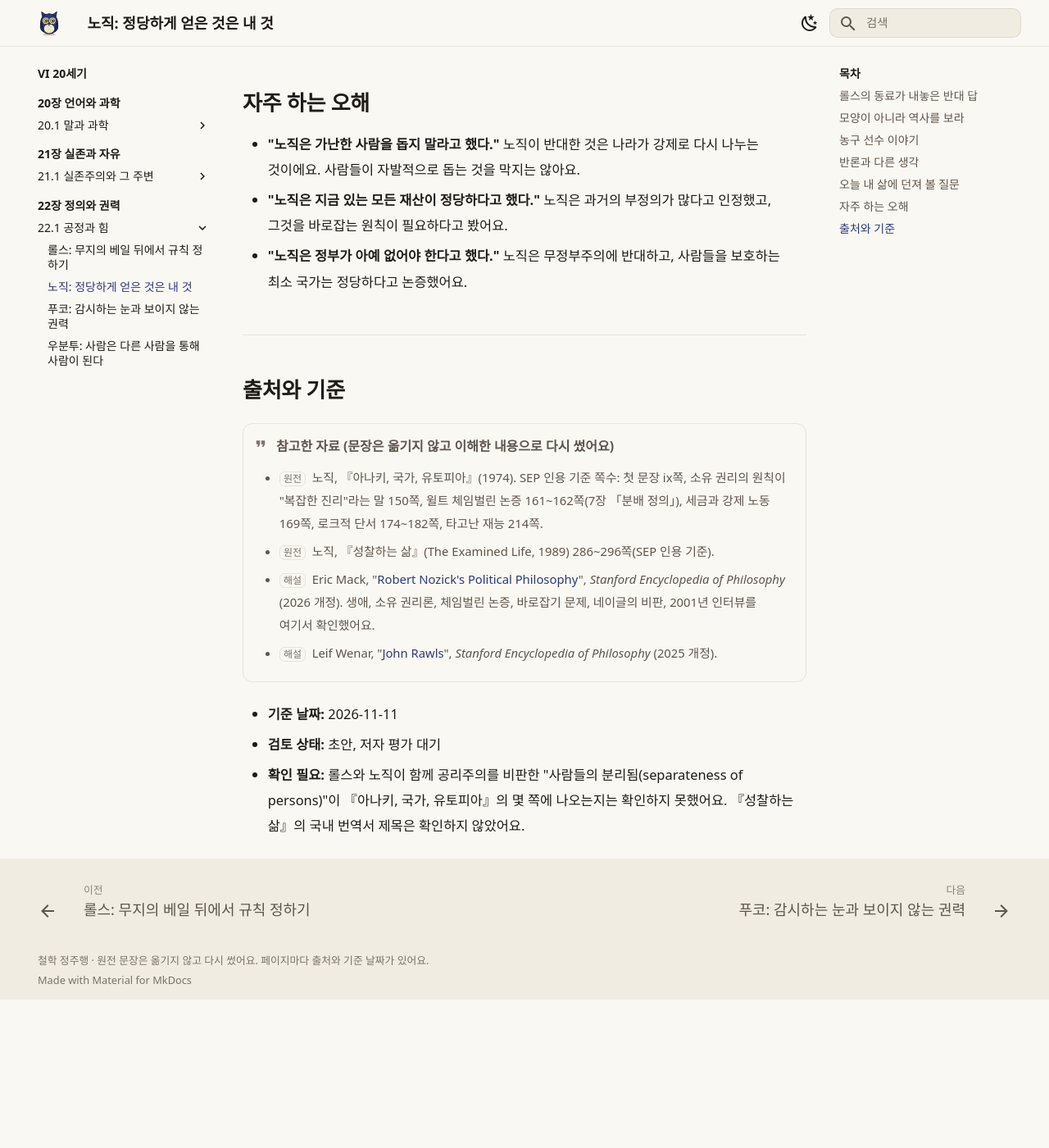
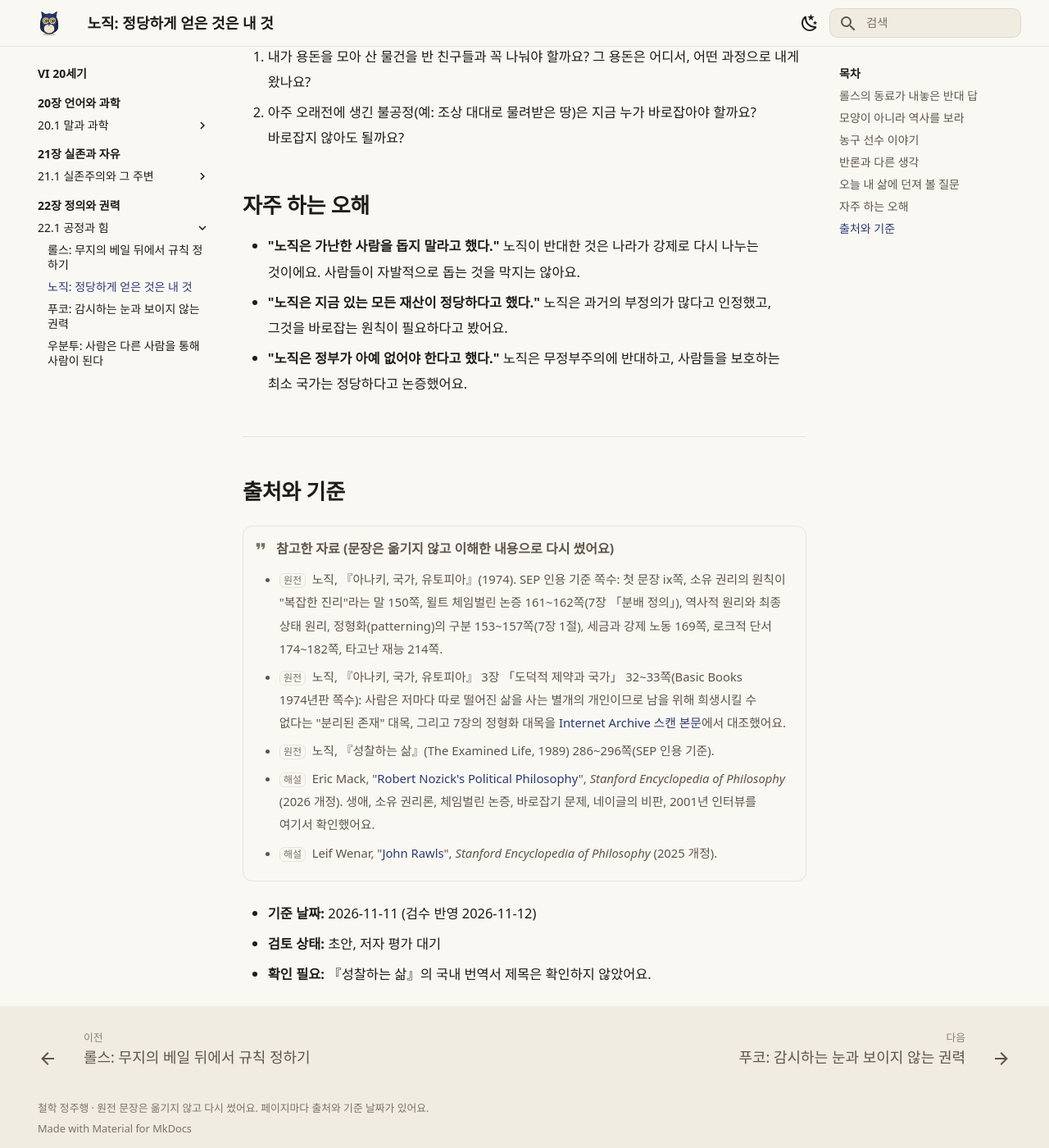
Before and after one commit to philosophy-jungjuhang/philosophy_jungjuhang, an MkDocs documentation site: the page built from docs/part6/ch22/nozick.md, in a window 1280 px wide and 1400 px high, scrolled down 3039 px. Shown: the whole window at 82% size. Built offline with MkDocs 1.6.1 and Material for MkDocs 9.7.7, drawn with Linux system fonts in a browser that asks for light colours; some web fonts are replaced; before the commit the page ends 4258 px from its top, so only the background shows below that; some of the changed text lies outside the part shown.

Commit message:
검수 반영 중간 저장
Co-Authored-By: Claude Opus 5.5 <noreply@anthropic.com>
Claude-Session: https://claude.ai/code/session_01VYi7RXot3yHxGd2ycmUmGA

```diff
--- a/docs/part6/ch22/nozick.md
+++ b/docs/part6/ch22/nozick.md
@@ -15,9 +15,9 @@
 
 ## 모양이 아니라 역사를 보라
 
-노직은 분배 정의에 관한 이론들을 두 종류로 나눠요. 하나는 지금 사람들이 가진 몫이 어떤 "모양"이나 "목표"에 맞는지를 보는 이론이에요. 모두가 똑같아야 한다, 가장 어려운 사람이 가장 나아야 한다, 각자 일한 만큼 받아야 한다 같은 생각이에요. 다른 하나는 그 몫이 어떤 과정을 거쳐 생겼는지, 곧 역사를 보는 이론이에요.
+노직은 분배 정의에 관한 이론들을 두 가지 잣대로 나눠요. 첫째 잣대는 무엇을 보느냐예요. 지금 누가 얼마를 가졌는지라는 결과만 보는 최종 상태 원리(end-result principle)가 있고, 그 몫이 어떤 과정을 거쳐 생겼는지, 곧 역사를 보는 역사적 원리(historical principle)가 있어요. 둘째 잣대는 분배가 정해진 "모양"을 따라야 하느냐예요. "각자 일한 만큼", "각자 필요한 만큼"처럼 어떤 기준에 맞춰 몫이 달라져야 한다는 원리를 노직은 정형적(patterned) 원리라고 불렀어요. 두 잣대는 서로 겹칠 수 있어요. 노직 자신도 "도덕적 공로에 따라 나누라"는 원리를 역사적이면서도 정형적인 원리의 예로 들어요.
 
-노직은 뒤쪽을 택했어요. 그의 소유 권리론(entitlement theory)은 세 부분으로 되어 있어요.
+노직은 역사적이면서 정해진 모양을 요구하지 않는(비정형적) 이론을 택했어요. 그의 소유 권리론(entitlement theory)은 세 부분으로 되어 있어요.
 
 1. **처음 얻기의 정의:** 아무도 갖지 않은 것을 정당한 방법으로 처음 내 것으로 만들었는가.
 2. **넘겨주기의 정의:** 선물, 거래처럼 서로 동의한 방법으로 넘겨받았는가.
@@ -67,11 +67,12 @@
 ## 출처와 기준
 
 !!! quote "참고한 자료 (문장은 옮기지 않고 이해한 내용으로 다시 썼어요)"
-    - <span class="src-tag">원전</span> 노직, 『아나키, 국가, 유토피아』(1974). SEP 인용 기준 쪽수: 첫 문장 ix쪽, 소유 권리의 원칙이 "복잡한 진리"라는 말 150쪽, 윌트 체임벌린 논증 161~162쪽(7장 「분배 정의」), 세금과 강제 노동 169쪽, 로크적 단서 174~182쪽, 타고난 재능 214쪽.
+    - <span class="src-tag">원전</span> 노직, 『아나키, 국가, 유토피아』(1974). SEP 인용 기준 쪽수: 첫 문장 ix쪽, 소유 권리의 원칙이 "복잡한 진리"라는 말 150쪽, 윌트 체임벌린 논증 161~162쪽(7장 「분배 정의」), 역사적 원리와 최종 상태 원리, 정형화(patterning)의 구분 153~157쪽(7장 1절), 세금과 강제 노동 169쪽, 로크적 단서 174~182쪽, 타고난 재능 214쪽.
+    - <span class="src-tag">원전</span> 노직, 『아나키, 국가, 유토피아』 3장 「도덕적 제약과 국가」 32~33쪽(Basic Books 1974년판 쪽수): 사람은 저마다 따로 떨어진 삶을 사는 별개의 개인이므로 남을 위해 희생시킬 수 없다는 "분리된 존재" 대목, 그리고 7장의 정형화 대목을 [Internet Archive 스캔 본문](https://archive.org/details/robert-nozick-anarchy-state-and-utopia)에서 대조했어요.
     - <span class="src-tag">원전</span> 노직, 『성찰하는 삶』(The Examined Life, 1989) 286~296쪽(SEP 인용 기준).
     - <span class="src-tag">해설</span> Eric Mack, "[Robert Nozick's Political Philosophy](https://plato.stanford.edu/entries/nozick-political/)", *Stanford Encyclopedia of Philosophy* (2026 개정). 생애, 소유 권리론, 체임벌린 논증, 바로잡기 문제, 네이글의 비판, 2001년 인터뷰를 여기서 확인했어요.
     - <span class="src-tag">해설</span> Leif Wenar, "[John Rawls](https://plato.stanford.edu/entries/rawls/)", *Stanford Encyclopedia of Philosophy* (2025 개정).
 
-- **기준 날짜:** 2026-11-11
+- **기준 날짜:** 2026-11-11 (검수 반영 2026-11-12)
 - **검토 상태:** 초안, 저자 평가 대기
-- **확인 필요:** 롤스와 노직이 함께 공리주의를 비판한 "사람들의 분리됨(separateness of persons)"이 『아나키, 국가, 유토피아』의 몇 쪽에 나오는지는 확인하지 못했어요. 『성찰하는 삶』의 국내 번역서 제목은 확인하지 않았어요.
+- **확인 필요:** 『성찰하는 삶』의 국내 번역서 제목은 확인하지 않았어요.
```
Also changed, not shown: docs/part2/ch05/mencius.md (+1 -1 lines).
